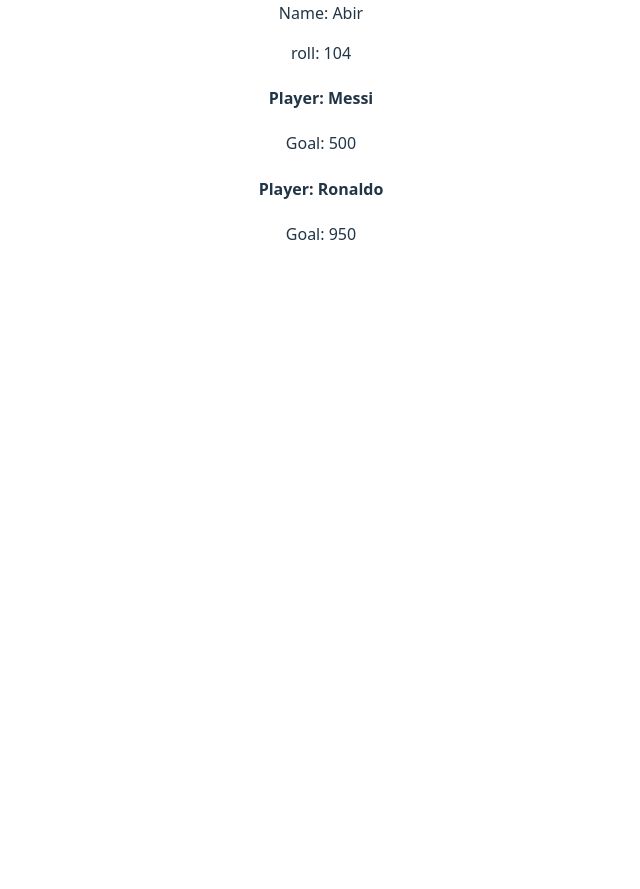
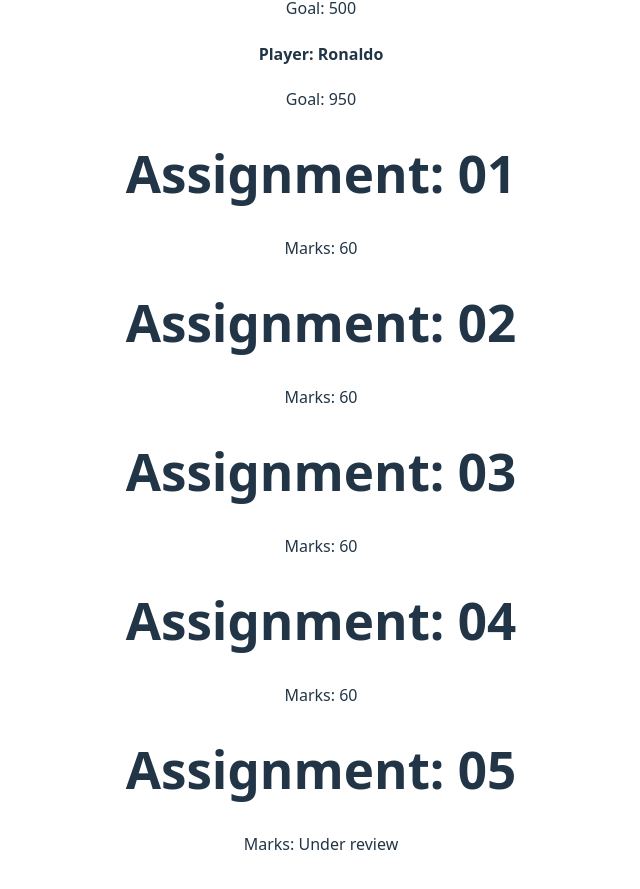
Before and after one commit to shakilkhan95/explore-react, a React (Vite) app: page / in a window 1280 px wide. Shown: the part 371-1260 px from the top of the page, without its empty margins (319-959 px from the left). Before the commit the page ends 800 px from the top, so only its background shows below. Built offline with nearby package versions, Linux system fonts and the light colour scheme.

Commit message:
practicing export import

```diff
--- a/src/App.jsx
+++ b/src/App.jsx
@@ -1,18 +1,20 @@
-import { useState } from 'react'
-import reactLogo from './assets/react.svg'
-import viteLogo from '/vite.svg'
+import Assignment from './Assignment';
 import './App.css'
 
 function App() {
-  const [count, setCount] = useState(0)
 
   return (
     <>
      <h1>Hello react</h1>
      <Student name="Shakil" roll="102"></Student>
-     <Student name="Abir" roll="104"></Student>
+     <Student name="Abir" roll="14"></Student>
      <Player name="Messi" goal="500"></Player>
      <Player name="Ronaldo" goal="950"></Player>
+     <Assignment number="01" marks="60"></Assignment>
+     <Assignment number="02" marks="60"></Assignment>
+     <Assignment number="03" marks="60"></Assignment>
+     <Assignment number="04" marks="60"></Assignment>
+     <Assignment number="05"></Assignment>
     </>
   )
 }
--- /dev/null
+++ b/src/Assignment.jsx
@@ -0,0 +1,8 @@
+export default function Assignment ({number, marks = 'Under review'}) {
+    return (
+        <div>
+            <h1>Assignment: {number}</h1>
+            <p>Marks: {marks}</p>
+        </div>
+    )
+}
```
